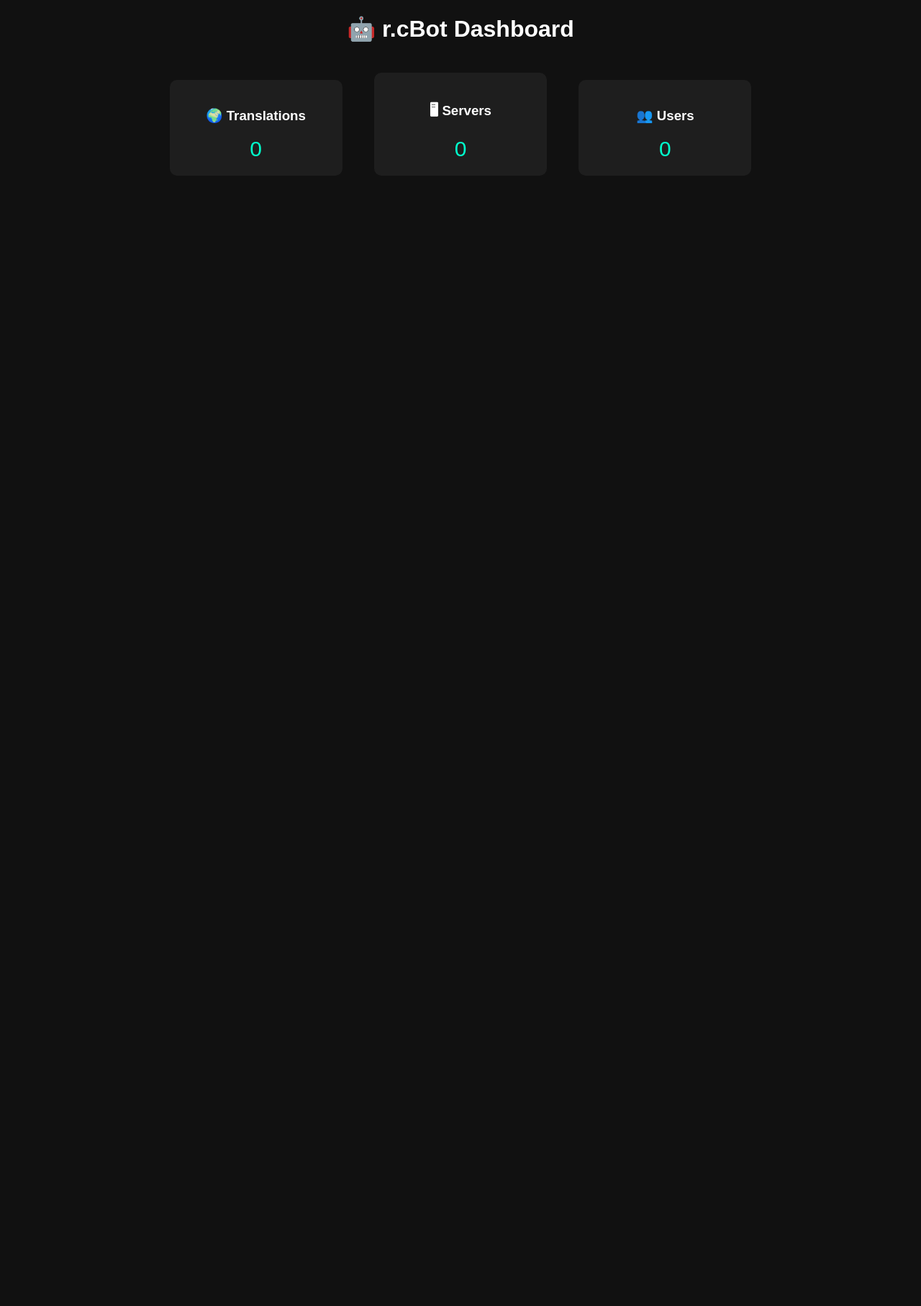
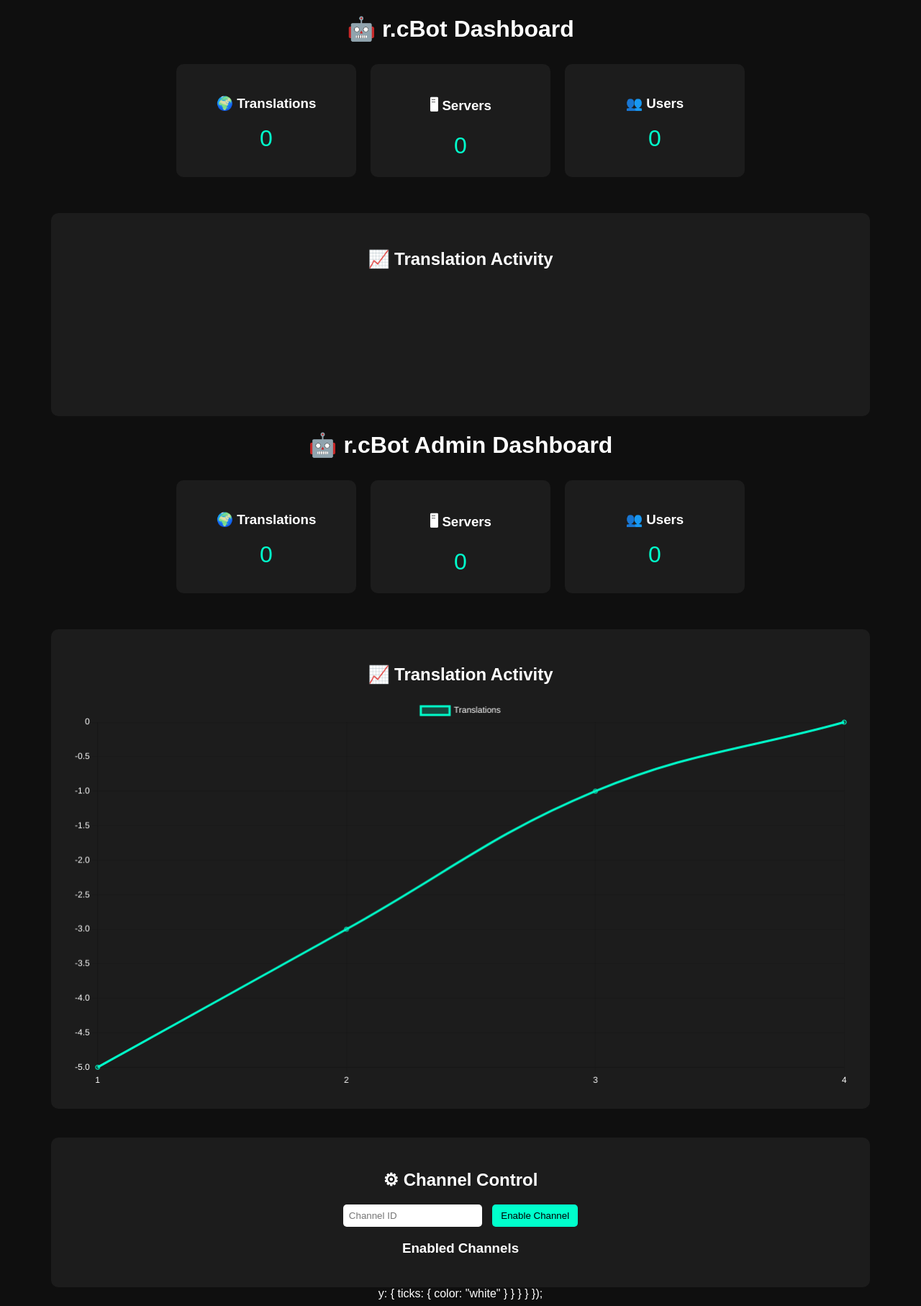
Before and after one commit to Rcguen/rcbot, a Flask app: page / in a window 1280 px wide. Shown: the whole page at 72% size. Before the commit the page ends 244 px from the top, so only its background shows below. Run offline with Flask 3, Linux system fonts and the light colour scheme; a map, chart or similar area stays blank.

Commit message:
dashboard admin panel

```diff
--- a/dashboard/server.py
+++ b/dashboard/server.py
@@ -1,5 +1,8 @@
-from flask import render_template
+from flask import render_template, request, redirect
 import json
+from storage import load_json, save_json
+
+CHANNEL_FILE = "data/channels.json"
 
 def register_routes(app, client):
 
@@ -12,9 +15,48 @@
         except:
             stats = {"translations": 0}
 
+        channels = load_json(CHANNEL_FILE)
+
+        chart_data = [
+            stats.get("translations",0)-5,
+            stats.get("translations",0)-3,
+            stats.get("translations",0)-1,
+            stats.get("translations",0)
+        ]
+
         return render_template(
             "index.html",
-            translations=stats.get("translations", 0),
+            translations=stats.get("translations",0),
             servers=len(client.guilds),
-            users=len(client.users)
+            users=len(client.users),
+            channels=channels,
+            chart_data=chart_data
         )
+
+
+    @app.route("/add_channel", methods=["POST"])
+    def add_channel():
+
+        cid = request.form.get("channel_id")
+
+        channels = load_json(CHANNEL_FILE)
+
+        channels[cid] = True
+
+        save_json(CHANNEL_FILE, channels)
+
+        return redirect("/")
+
+
+    @app.route("/remove_channel", methods=["POST"])
+    def remove_channel():
+
+        cid = request.form.get("channel_id")
+
+        channels = load_json(CHANNEL_FILE)
+
+        channels.pop(cid, None)
+
+        save_json(CHANNEL_FILE, channels)
+
+        return redirect("/")
--- a/dashboard/templates/index.html
+++ b/dashboard/templates/index.html
@@ -5,27 +5,48 @@
 
 <title>r.cBot Dashboard</title>
 
+<script src="https://cdn.jsdelivr.net/npm/chart.js"></script>
+
 <style>
 
 body{
-background:#111;
+background:#0f0f0f;
 color:white;
 font-family:Arial;
 text-align:center;
 }
 
+.container{
+width:90%;
+margin:auto;
+}
+
+.cards{
+display:flex;
+justify-content:center;
+gap:20px;
+margin-top:30px;
+flex-wrap:wrap;
+}
+
 .card{
-display:inline-block;
-background:#1e1e1e;
-padding:20px;
-margin:20px;
+background:#1c1c1c;
+padding:25px;
 border-radius:10px;
 width:200px;
 }
 
 .value{
-font-size:30px;
+font-size:32px;
 color:#00ffcc;
+margin-top:10px;
+}
+
+.chart-box{
+margin-top:50px;
+background:#1c1c1c;
+padding:30px;
+border-radius:10px;
 }
 
 </style>
@@ -35,6 +56,10 @@
 <body>
 
 <h1>🤖 r.cBot Dashboard</h1>
+
+<div class="container">
+
+<div class="cards">
 
 <div class="card">
 <h3>🌍 Translations</h3>
@@ -51,6 +76,229 @@
 <div class="value">{{ users }}</div>
 </div>
 
+</div>
+
+<div class="chart-box">
+
+<h2>📈 Translation Activity</h2>
+
+<canvas id="translationChart"></canvas>
+
+</div>
+
+</div>
+
+<script>
+
+const ctx = document.getElementById('translationChart');
+
+new Chart(ctx, {
+    type: 'line',
+    data: {
+        labels: ["1","2","3","4"],
+        datasets: [{
+            label: 'Translations',
+            data: {{ chart_data }},
+            borderColor: '#00ffcc',
+            backgroundColor: 'rgba(0,255,204,0.2)',
+            tension: 0.4
+        }]
+    },
+    options: {
+        plugins: {
+            legend: {
+                labels: {
+                    color: "white"
+                }
+            }
+        },
+        scales: {
+            x: {
+                ticks: { color: "white" }
+            },<!DOCTYPE html>
+<html>
+
+<head>
+
+<title>r.cBot Dashboard</title>
+
+<script src="https://cdn.jsdelivr.net/npm/chart.js"></script>
+
+<style>
+
+body{
+background:#0f0f0f;
+color:white;
+font-family:Arial;
+text-align:center;
+}
+
+.container{
+width:90%;
+margin:auto;
+}
+
+.cards{
+display:flex;
+justify-content:center;
+gap:20px;
+margin-top:30px;
+flex-wrap:wrap;
+}
+
+.card{
+background:#1c1c1c;
+padding:25px;
+border-radius:10px;
+width:200px;
+}
+
+.value{
+font-size:32px;
+color:#00ffcc;
+margin-top:10px;
+}
+
+.chart-box{
+margin-top:50px;
+background:#1c1c1c;
+padding:30px;
+border-radius:10px;
+}
+
+.channel-box{
+margin-top:40px;
+background:#1c1c1c;
+padding:25px;
+border-radius:10px;
+}
+
+input{
+padding:8px;
+border-radius:5px;
+border:none;
+margin-right:10px;
+}
+
+button{
+padding:8px 12px;
+border:none;
+border-radius:5px;
+background:#00ffcc;
+cursor:pointer;
+}
+
+.channel{
+margin-top:10px;
+}
+
+</style>
+
+</head>
+
+<body>
+
+<h1>🤖 r.cBot Admin Dashboard</h1>
+
+<div class="container">
+
+<div class="cards">
+
+<div class="card">
+<h3>🌍 Translations</h3>
+<div class="value">{{ translations }}</div>
+</div>
+
+<div class="card">
+<h3>🖥 Servers</h3>
+<div class="value">{{ servers }}</div>
+</div>
+
+<div class="card">
+<h3>👥 Users</h3>
+<div class="value">{{ users }}</div>
+</div>
+
+</div>
+
+<div class="chart-box">
+
+<h2>📈 Translation Activity</h2>
+
+<canvas id="chart"></canvas>
+
+</div>
+
+<div class="channel-box">
+
+<h2>⚙ Channel Control</h2>
+
+<form action="/add_channel" method="post">
+
+<input type="text" name="channel_id" placeholder="Channel ID">
+
+<button type="submit">Enable Channel</button>
+
+</form>
+
+<h3>Enabled Channels</h3>
+
+{% for cid in channels %}
+
+<div class="channel">
+
+{{ cid }}
+
+<form action="/remove_channel" method="post" style="display:inline;">
+<input type="hidden" name="channel_id" value="{{ cid }}">
+<button>Remove</button>
+</form>
+
+</div>
+
+{% endfor %}
+
+</div>
+
+</div>
+
+<script>
+
+const ctx = document.getElementById('chart');
+
+new Chart(ctx, {
+type: 'line',
+data: {
+labels: ["1","2","3","4"],
+datasets: [{
+label: "Translations",
+data: {{ chart_data }},
+borderColor: "#00ffcc",
+backgroundColor: "rgba(0,255,204,0.2)",
+tension: 0.4
+}]
+},
+options:{
+plugins:{legend:{labels:{color:"white"}}},
+scales:{
+x:{ticks:{color:"white"}},
+y:{ticks:{color:"white"}}
+}
+}
+})
+
+</script>
+
 </body>
+</html>
+            y: {
+                ticks: { color: "white" }
+            }
+        }
+    }
+});
 
+</script>
+
+</body>
 </html>
```
